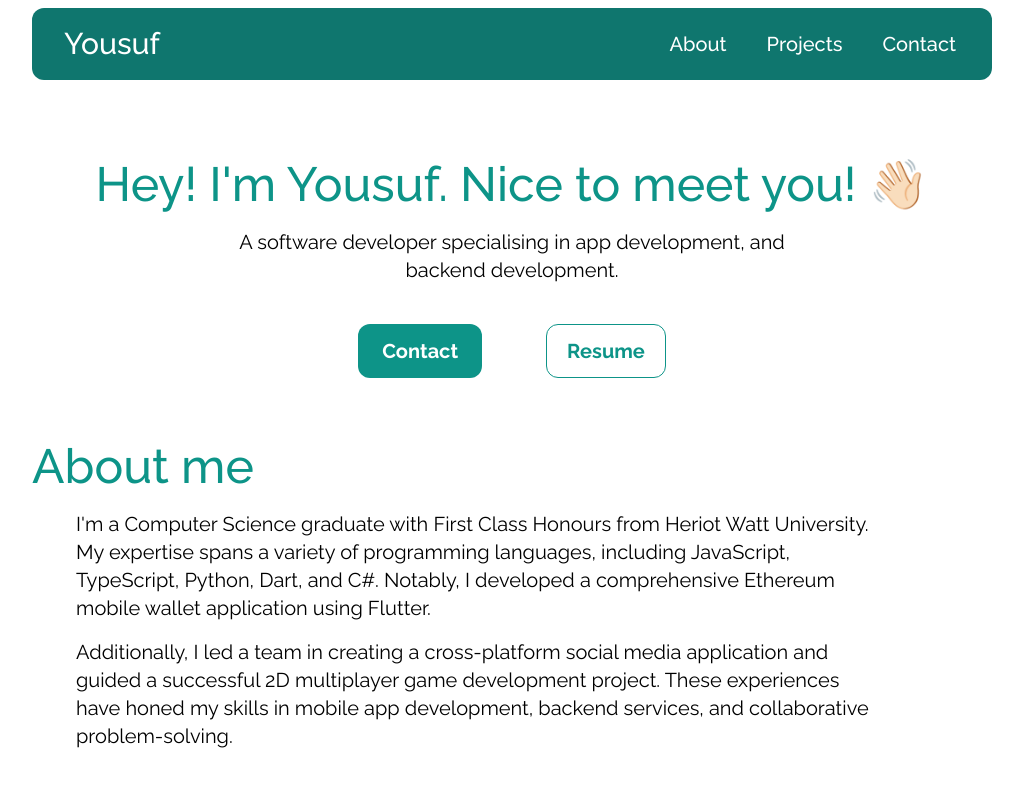
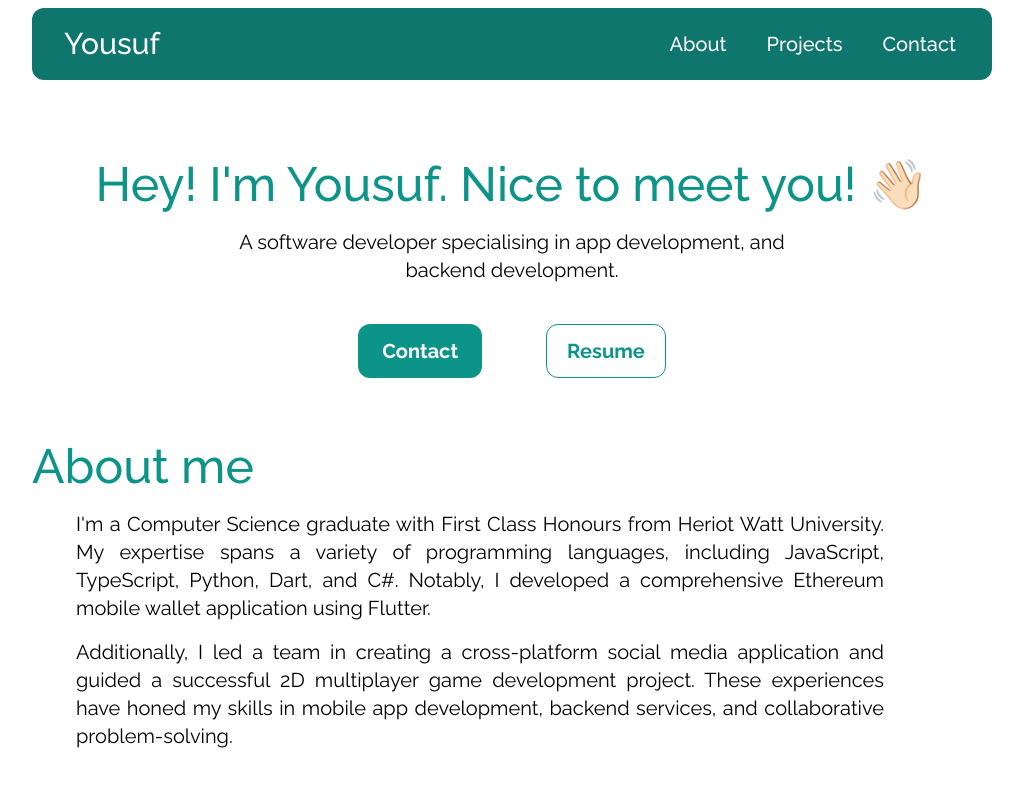
Before and after one commit to ya27hw/react-portfolio, a Next.js app: page / in a window 1280 px wide. Shown: the top 800 px of the page, without its empty margins (128-1151 px from the left). Built offline with nearby package versions, Linux system fonts and the light colour scheme.

Commit message:
justify text

```diff
--- a/app/page.tsx
+++ b/app/page.tsx
@@ -71,14 +71,14 @@ export default function Home() {
             >
               About me
             </h2>
-            <p className="text-md md:text-xl py-2 leading-8 px-11 max-w-4xl">
+            <p className="text-md md:text-xl py-2 leading-8 px-11 max-w-4xl text-justify">
               I&apos;m a Computer Science graduate with First Class Honours from
               Heriot Watt University. My expertise spans a variety of
               programming languages, including JavaScript, TypeScript, Python,
               Dart, and C#. Notably, I developed a comprehensive Ethereum mobile
               wallet application using Flutter.
             </p>
-            <p className="text-md md:text-xl py-2 leading-8 px-11 max-w-4xl">
+            <p className="text-md md:text-xl py-2 leading-8 px-11 max-w-4xl text-justify">
               Additionally, I led a team in creating a cross-platform social
               media application and guided a successful 2D multiplayer game
               development project. These experiences have honed my skills in
```
